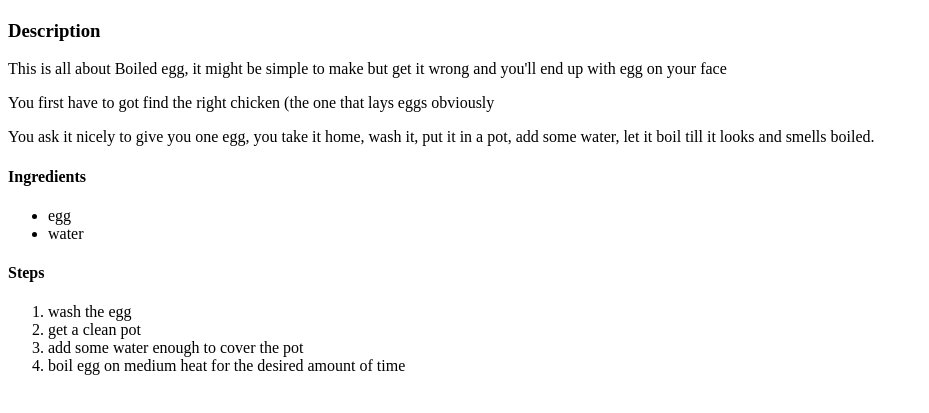
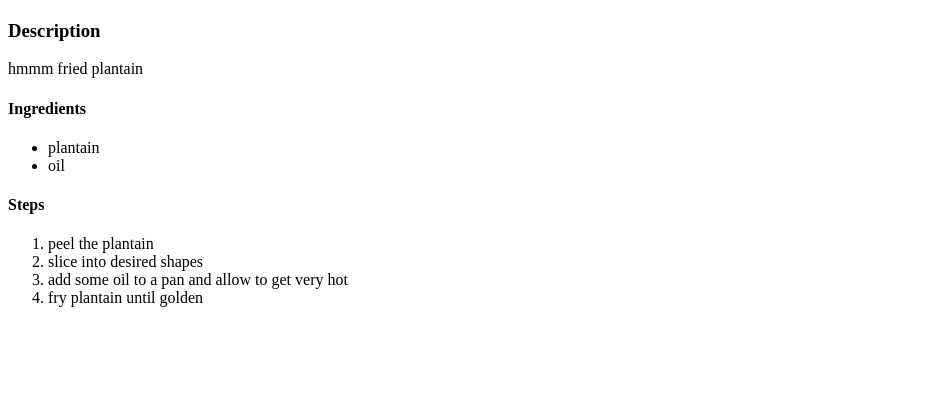
Before and after one commit to cyberknomad/odin-recipes, a plain HTML site: page recipes/plantain.html in a window 1280 px wide. Shown: the part 99-512 px from the top of the page, without its empty margins (0-929 px from the left). Drawn offline with Linux system fonts and the light colour scheme.

Commit message:
add content to recipe page

```diff
--- a/recipes/plantain.html
+++ b/recipes/plantain.html
@@ -9,22 +9,20 @@
         <h1>Boiled Egg</h1>
         <p><img src="../images/plantain.jpg"></p>
         <p><h3>Description</h3></p>
-        <p>This is all about Boiled egg, it might be simple to make but get it wrong and you'll end up with egg on your face</p>
-        <p>You first have to got find the right chicken (the one that lays eggs obviously</p>
-        <p>You ask it nicely to give you one egg, you take it home, wash it, put it in a pot, add some water, let it boil till it looks and smells boiled.</p>
+        <p>hmmm fried plantain</p>
         <p>
             <h4>Ingredients</h4>
             <ul>
-                <li>egg</li>
-                <li>water</li>
+                <li>plantain</li>
+                <li>oil</li>
             </ul>
             <p>
                 <h4>Steps</h4>
                 <ol>
-                    <li>wash the egg</li>
-                    <li>get a clean pot</li>
-                    <li>add some water enough to cover the pot</li>
-                    <li>boil egg on medium heat for the desired amount of time</li>
+                    <li>peel the plantain</li>
+                    <li>slice into desired shapes</li>
+                    <li>add some oil to a pan and allow to get very hot</li>
+                    <li>fry plantain until golden</li>
                 </ol>
             </p>
         </p>
```
